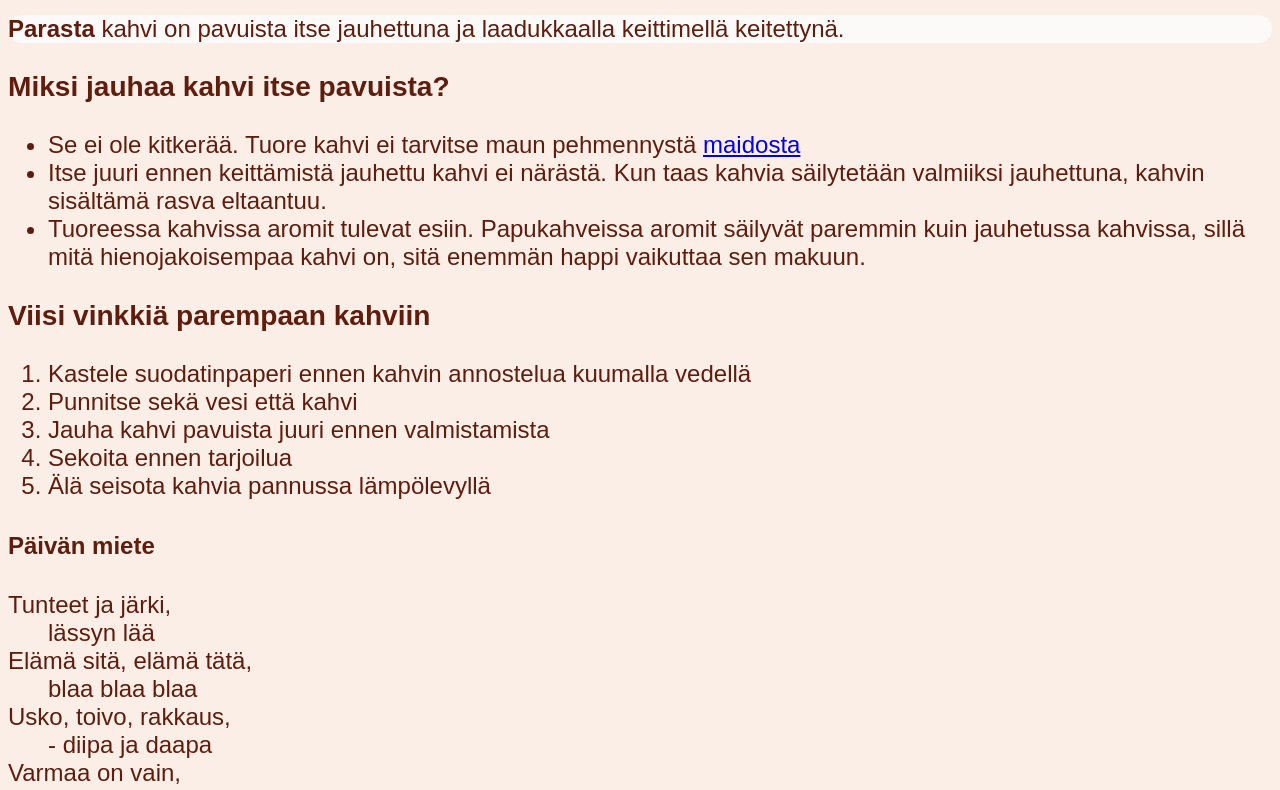
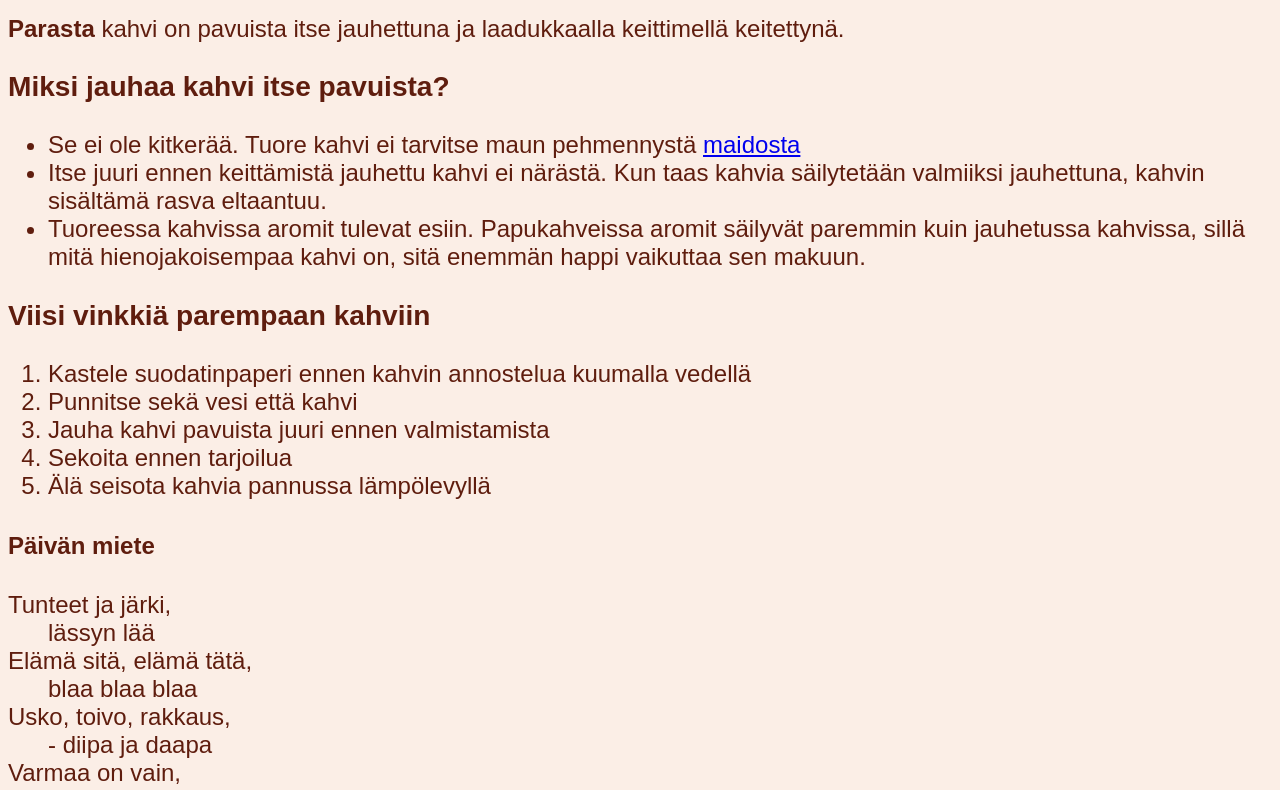
Before and after one commit to salomirka/salomirka.github.io, a plain HTML site: page index.html in a window 1280 px wide. Shown: the part 410-1200 px from the top of the page. Drawn offline with Linux system fonts and the light colour scheme.

Commit message:
Update tyyli.css

```diff
--- a/tyyli.css
+++ b/tyyli.css
@@ -11,7 +11,7 @@ font-size:24px;
   border-width: 5px;
 }
 
-p {
+p1 {
   border-radius: 25px;
   background: #FCFAF9;
 
```
